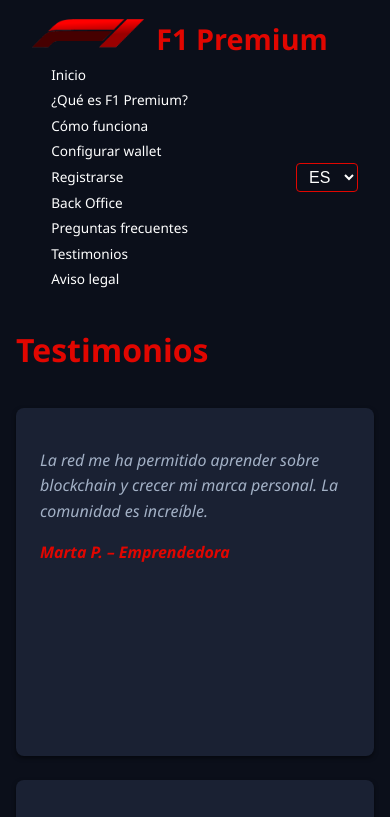
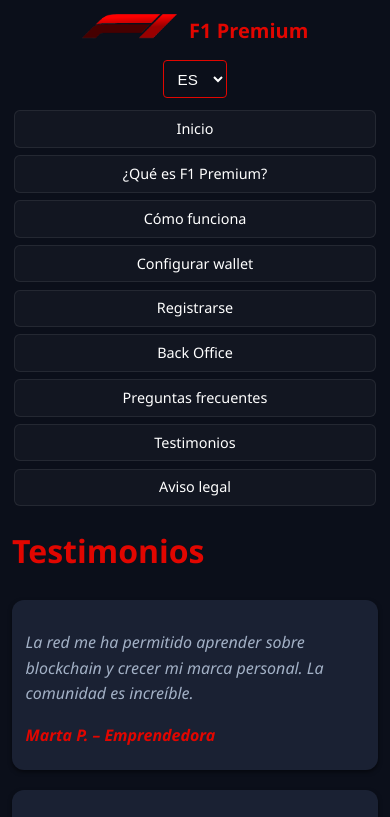
Before and after one commit to aaronarameta-droid/f1premium_info, a plain HTML site: page testimonials.html in a window 390 px wide. Shown: the top 817 px of the page. Drawn offline with Linux system fonts and the light colour scheme.

Commit message:
Add files via upload

```diff
--- a/responsive.css
+++ b/responsive.css
@@ -1,71 +1,418 @@
-/* Responsive styles to ensure images and content scale correctly */
+/*
+  F1 Premium responsive layer
+  This file is loaded after style.css on the main pages and corrects the layout
+  for desktop, tablet and mobile without changing the visual identity.
+*/
 
-/* Prevent horizontal scrolling on narrow screens */
-/* Prevent horizontal scrolling on both html and body to avoid any overflow */
-html, body {
+*,
+*::before,
+*::after {
+  box-sizing: border-box;
+}
+
+html {
+  -webkit-text-size-adjust: 100%;
+  text-size-adjust: 100%;
   overflow-x: hidden;
 }
 
-/* Make all images responsive so they never exceed their container */
-img {
+body {
+  overflow-x: hidden;
+  min-width: 0;
+}
+
+img,
+svg,
+video,
+canvas,
+iframe {
   max-width: 100%;
   height: auto;
 }
 
-/* Layout for register and wallet steps */
-/* Layout for register and wallet steps */
+img {
+  display: block;
+}
+
+a,
+button,
+select {
+  touch-action: manipulation;
+}
+
+/* Header and navigation */
+header {
+  gap: 1rem;
+  width: 100%;
+}
+
+header .logo {
+  min-width: 0;
+  flex: 0 0 auto;
+}
+
+.logo-text {
+  white-space: nowrap;
+}
+
+header nav {
+  flex: 1 1 720px;
+  min-width: 0;
+}
+
+header nav ul {
+  width: 100%;
+  justify-content: center;
+  align-items: center;
+  gap: 0.35rem;
+}
+
+header nav li {
+  margin: 0;
+}
+
+header nav a {
+  display: block;
+  white-space: nowrap;
+  line-height: 1.25;
+  border-radius: 6px;
+}
+
+.language-selector {
+  flex: 0 0 auto;
+  margin-left: 0;
+}
+
+.language-selector select {
+  min-height: 38px;
+}
+
+/* General page rhythm */
+main {
+  width: 100%;
+  max-width: 1480px;
+  margin-inline: auto;
+}
+
+.content-page {
+  max-width: 1180px;
+  margin-inline: auto;
+}
+
+.hero {
+  border-radius: 0 0 18px 18px;
+}
+
+.hero h1,
+.content-page h1 {
+  font-size: clamp(2rem, 5vw, 3.25rem);
+}
+
+.hero p,
+.content-page p,
+.content-page li {
+  overflow-wrap: anywhere;
+}
+
+.hero .buttons,
+.cta .cta-buttons {
+  display: flex;
+  justify-content: center;
+  align-items: center;
+  flex-wrap: wrap;
+  gap: 0.85rem;
+}
+
+.hero .buttons a,
+.cta .cta-buttons a {
+  min-height: 44px;
+  display: inline-flex;
+  align-items: center;
+  justify-content: center;
+  text-align: center;
+}
+
+.features,
+.circuits .circuit-list,
+.circuits-detail,
+.testimonials,
+.image-row {
+  display: grid;
+  grid-template-columns: repeat(auto-fit, minmax(min(100%, 260px), 1fr));
+  gap: 1.25rem;
+}
+
+.feature-card,
+.circuit-item,
+.circuits-detail .circuit-detail,
+.testimonial-card,
+.image-row figure {
+  min-width: 0;
+}
+
+.circuits,
+.cta,
+.feature-card,
+.testimonial-card,
+.circuit-item,
+.circuits-detail .circuit-detail,
+.faq-item h3,
+.faq-item p,
+.manual-page,
+.wallet-extra-captions {
+  overflow-wrap: anywhere;
+}
+
+/* Register and wallet pages */
+.register-steps {
+  display: flex;
+  flex-direction: column;
+  gap: 2rem;
+  width: 100%;
+}
+
 .register-step,
 .wallet-step {
-  display: flex;
-  flex-direction: column;
-  align-items: stretch;
-  gap: 1rem;
-  margin-bottom: 2rem;
+  display: grid;
+  grid-template-columns: minmax(280px, 0.95fr) minmax(280px, 1.05fr);
+  align-items: center;
+  gap: 1.5rem;
+  width: 100%;
+  margin-bottom: 0;
 }
 
-/* Image container takes roughly half of the width on large screens */
-/* On large screens each column takes up half minus the gap to prevent overflow */
 .register-step-image,
-.wallet-step-image {
-  box-sizing: border-box;
-  flex: none;
+.wallet-step-image,
+.register-step-content,
+.wallet-step-content {
+  min-width: 0;
   max-width: 100%;
 }
 
-/* Content container takes the remaining space */
-/* Content container also takes half minus the gap */
-.register-step-content,
-.wallet-step-content {
-  box-sizing: border-box;
-  flex: none;
+.register-step-image img,
+.wallet-step-image img {
+  width: 100%;
+  max-width: 680px;
+  height: auto;
+  margin-inline: auto;
+  border-radius: 12px;
+}
+
+.image-caption {
+  font-size: clamp(0.82rem, 2vw, 0.95rem);
+  color: var(--text-muted, #a3b1c6);
+  margin-top: 0.6rem;
+  line-height: 1.45;
+}
+
+.wallet-manual {
+  width: 100%;
+  max-width: 1320px;
+  margin: clamp(1.25rem, 4vw, 2.5rem) auto;
+  gap: clamp(1.25rem, 4vw, 2.5rem);
+}
+
+.manual-page {
+  width: 100%;
+  min-width: 0;
+}
+
+.manual-page img {
+  width: 100%;
+  height: auto;
+  object-fit: contain;
+}
+
+.wallet-extra-captions {
   max-width: 100%;
 }
 
-/* On smaller screens, stack image and content vertically */
-@media (max-width: 768px) {
-  .register-step-image,
-  .wallet-step-image,
-  .register-step-content,
-  .wallet-step-content {
+.wallet-caption-list {
+  padding-left: 1.25rem;
+}
+
+html[lang="ar"] .wallet-caption-list,
+[dir="rtl"] .wallet-caption-list {
+  padding-left: 0;
+  padding-right: 1.25rem;
+}
+
+/* Tablet */
+@media (max-width: 1100px) {
+  header {
+    justify-content: center;
+    text-align: center;
+  }
+
+  header .logo {
     flex-basis: 100%;
-    max-width: 100%;
+    justify-content: center;
+  }
+
+  header nav {
+    flex-basis: 100%;
+    order: 3;
+  }
+
+  .language-selector {
+    order: 2;
+  }
+
+  header nav ul {
+    display: grid;
+    grid-template-columns: repeat(auto-fit, minmax(135px, 1fr));
+    gap: 0.45rem;
+  }
+
+  header nav a {
+    border: 1px solid rgba(255, 255, 255, 0.08);
+    background: rgba(255, 255, 255, 0.03);
+    padding: 0.55rem 0.65rem;
+    white-space: normal;
+  }
+
+  main {
+    padding: 1.5rem;
+  }
+
+  .hero {
+    padding: 4.5rem 1.5rem;
   }
 }
 
-/* Style captions for images */
-.image-caption {
-  font-size: 0.8rem;
-  color: var(--text-secondary, #ccc);
-  margin-top: 0.5rem;
+/* Mobile */
+@media (max-width: 768px) {
+  header {
+    padding: 0.9rem 0.85rem;
+    gap: 0.75rem;
+  }
+
+  header .logo {
+    font-size: 1.45rem;
+  }
+
+  header .logo img.logo-img {
+    height: 34px !important;
+    max-width: 96px !important;
+  }
+
+  header nav ul {
+    grid-template-columns: repeat(2, minmax(0, 1fr));
+  }
+
+  header nav a {
+    font-size: 0.82rem;
+    padding: 0.55rem 0.45rem;
+  }
+
+  .language-selector select {
+    font-size: 0.95rem;
+    padding: 0.35rem 0.6rem;
+  }
+
+  main,
+  .content-page {
+    padding: 1rem;
+  }
+
+  .hero {
+    padding: 3rem 1rem;
+    border-radius: 0 0 14px 14px;
+  }
+
+  .hero h1,
+  .content-page h1 {
+    line-height: 1.12;
+  }
+
+  .hero p {
+    font-size: 1rem;
+  }
+
+  .features,
+  .circuits .circuit-list,
+  .circuits-detail,
+  .testimonials,
+  .image-row {
+    grid-template-columns: 1fr;
+  }
+
+  .circuits,
+  .cta,
+  .feature-card,
+  .testimonial-card,
+  .manual-page {
+    padding: 1rem;
+    border-radius: 12px;
+  }
+
+  .cta {
+    padding: 2rem 1rem;
+  }
+
+  .hero .buttons a,
+  .cta .cta-buttons a {
+    width: 100%;
+    max-width: 420px;
+    margin: 0;
+  }
+
+  .register-step,
+  .wallet-step {
+    grid-template-columns: 1fr;
+    gap: 1rem;
+  }
+
+  .register-step-content,
+  .wallet-step-content {
+    text-align: left;
+  }
+
+  html[lang="ar"] .register-step-content,
+  html[lang="ar"] .wallet-step-content,
+  [dir="rtl"] .register-step-content,
+  [dir="rtl"] .wallet-step-content {
+    text-align: right;
+  }
+
+  .wallet-manual {
+    margin: 1rem auto;
+    gap: 1.25rem;
+  }
+
+  .wallet-extra-captions {
+    padding: 1rem;
+  }
 }
 
-/* Limit the width of images within register and wallet steps on large screens */
-.register-step-image img,
-.wallet-step-image img {
-  width: 100%;
-  max-width: 640px;
-  height: auto;
-  display: block;
-  margin-left: auto;
-  margin-right: auto;
+/* Very small phones */
+@media (max-width: 420px) {
+  header nav ul {
+    grid-template-columns: 1fr;
+  }
+
+  header nav a {
+    font-size: 0.9rem;
+  }
+
+  .logo-text {
+    font-size: 1.25rem;
+  }
+
+  main,
+  .content-page {
+    padding: 0.75rem;
+  }
+
+  .hero {
+    padding: 2.35rem 0.75rem;
+  }
+
+  .circuits,
+  .cta,
+  .feature-card,
+  .testimonial-card,
+  .manual-page {
+    padding: 0.85rem;
+  }
 }
--- a/testimonials.html
+++ b/testimonials.html
@@ -5,6 +5,7 @@
   <meta name="viewport" content="width=device-width, initial-scale=1.0">
   <title data-i18n="testimonials.title">Testimonios</title>
   <link rel="stylesheet" href="style.css">
+  <link rel="stylesheet" href="responsive.css">
 </head>
 <body>
   <header>
```
Also changed, not shown: legal.html (+1 -0 lines).
